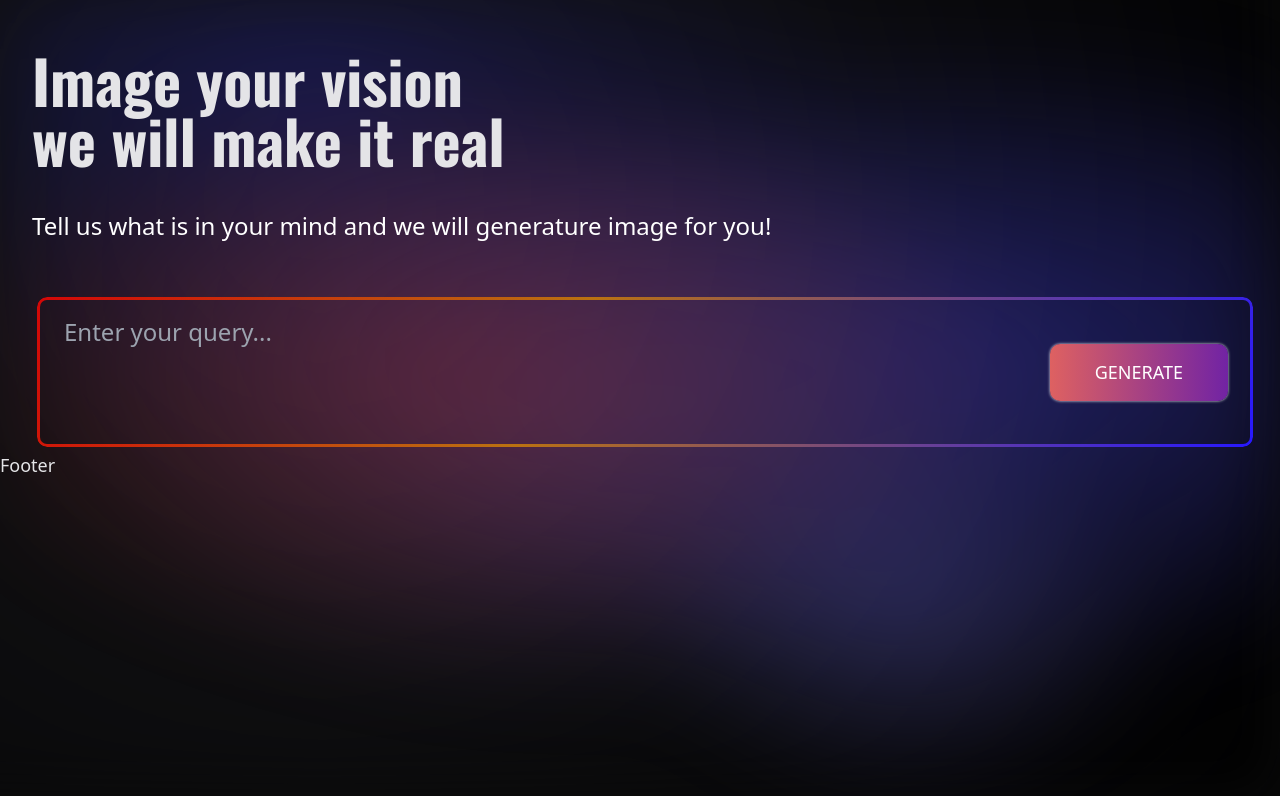
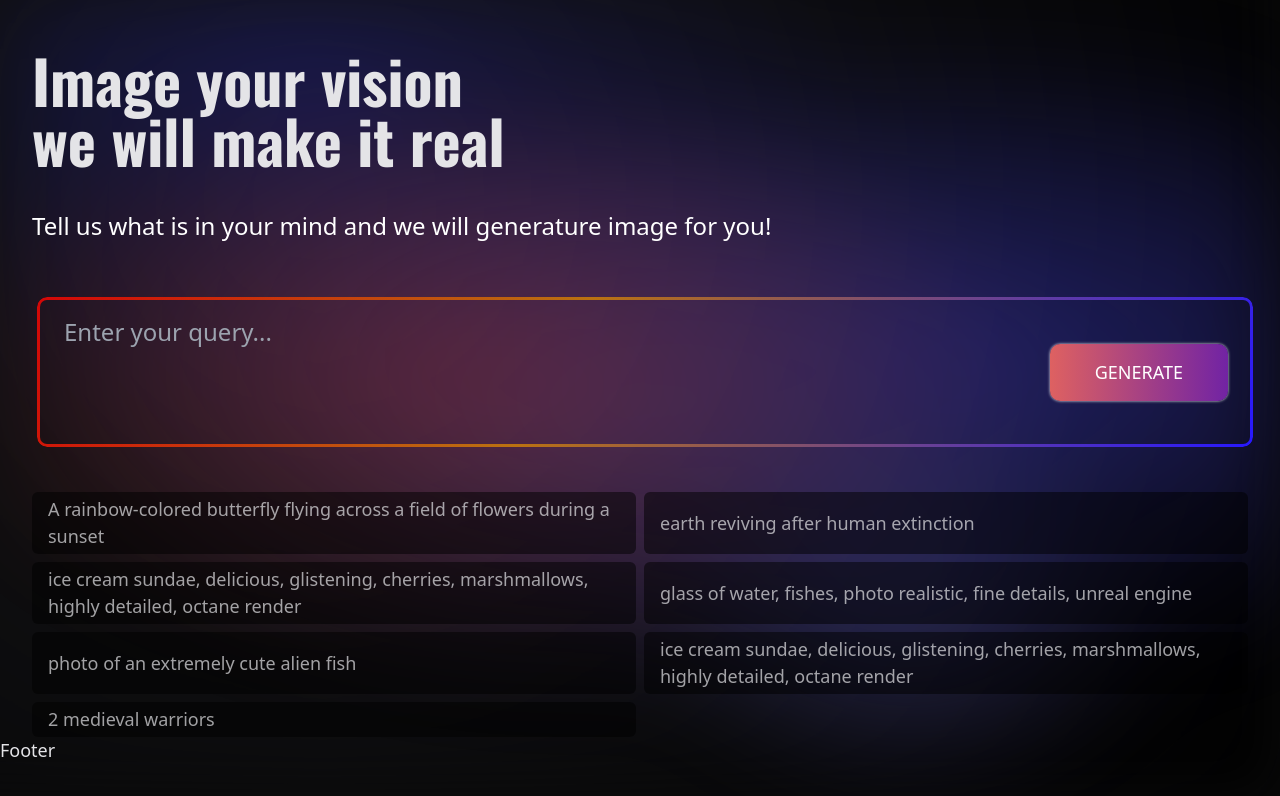
Before and after one commit to halilibrahimcelik/generateImage, a Next.js app: page / in a window 1280 px wide. Shown: the top 796 px of the page. Built offline with nearby package versions, Linux system fonts and the light colour scheme.

Commit message:
promp Tags are added.

```diff
--- a/src/components/form/index.tsx
+++ b/src/components/form/index.tsx
@@ -1,16 +1,30 @@
+"use client";
 import React from "react";
 
 type Props = {};
 
 const Form = (props: Props) => {
+  const [state, setState] = React.useState({});
+  const textRef = React.useRef<HTMLTextAreaElement>(null);
+  const handleSubmit = (e: React.FormEvent<HTMLFormElement>) => {
+    const value = textRef.current?.value;
+    if (value?.trim() === "") return alert("Please enter a query");
+    e.preventDefault();
+    console.log(textRef.current?.value);
+  };
   return (
     <div className="w-full rounded-md gradient-box ">
-      <form className="flex h-auto md:h-[120px]  flex-col md:flex-row  items-center justify-center  gap-2 md:gap-6 ">
+      <form
+        onSubmit={handleSubmit}
+        className="flex h-auto md:h-[120px]  flex-col md:flex-row  items-center justify-center  gap-2 md:gap-6 "
+      >
         <textarea
           className="w-full text h-32 md:h-full bg-transparent py-1 px-3 resize-none  rounded-md  focus:shadow-sky-400   focus:outline-none    focus:shadow-[0_1px_6px_1px_rgba(0,0,0,0.1)]  "
           name=""
           placeholder="Enter your query..."
           id=""
+          ref={textRef}
+          required
         ></textarea>
         <button className="btn-primary" type="submit">
           Generate
--- /dev/null
+++ b/src/components/prompTag/index.tsx
@@ -0,0 +1,63 @@
+"use client";
+import React from "react";
+
+type Props = {
+  onClick?: (query: string) => void;
+};
+const SUGGESTIONS = [
+  {
+    id: 1,
+    title:
+      "A rainbow-colored butterfly flying across a field of flowers during a sunset",
+  },
+  {
+    id: 4,
+    title: "earth reviving after human extinction",
+  },
+  {
+    id: 2,
+    title:
+      "ice cream sundae, delicious, glistening, cherries, marshmallows, highly detailed, octane render",
+  },
+  {
+    id: 3,
+    title:
+      "glass of water, fishes, photo realistic, fine details, unreal engine",
+  },
+  {
+    id: 6,
+    title: "photo of an extremely cute alien fish",
+  },
+  {
+    id: 5,
+    title:
+      "ice cream sundae, delicious, glistening, cherries, marshmallows, highly detailed, octane render",
+  },
+  {
+    id: 8,
+    title: "2 medieval warriors",
+  },
+];
+const PromptTag = ({ onClick }: Props) => {
+  return (
+    <ul className="mt-10 flex flex-col xl:grid   xl:grid-cols-2   gap-2">
+      {SUGGESTIONS.map((suggestion) => {
+        return (
+          <li
+            className="bg-[rgba(0,0,0,0.5)]  xl:w-full  xl:flex xl:items-center inline-block group w-fit px-4 py-1 rounded-md "
+            key={suggestion.id}
+          >
+            <button
+              onClick={() => onClick && onClick(suggestion.title)}
+              className="group-hover:opacity-100 group-hover:brightness-200 text-left opacity-70  transition-all ease-in duration-300"
+            >
+              {suggestion.title}
+            </button>
+          </li>
+        );
+      })}
+    </ul>
+  );
+};
+
+export default PromptTag;
--- a/src/containers/homePage/index.tsx
+++ b/src/containers/homePage/index.tsx
@@ -1,4 +1,5 @@
 import Form from "@/components/form";
+import PromptTag from "@/components/prompTag";
 import Wrapper from "@/components/wrapper";
 import React from "react";
 
@@ -8,6 +9,7 @@ const HomePageContainer = (props: Props) => {
   return (
     <Wrapper tag="section">
       <Form />
+      <PromptTag />
       <div className="overlay" />
     </Wrapper>
   );
```
